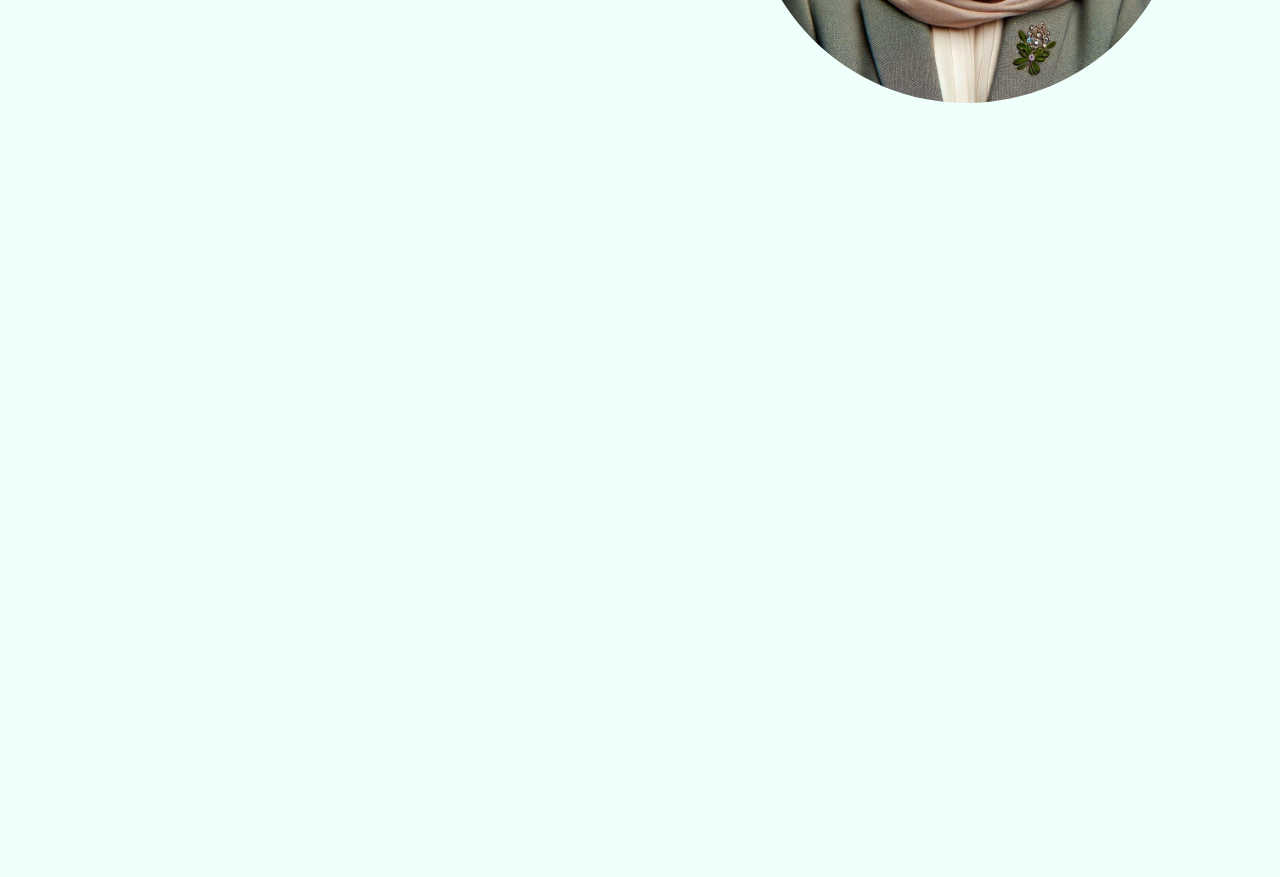
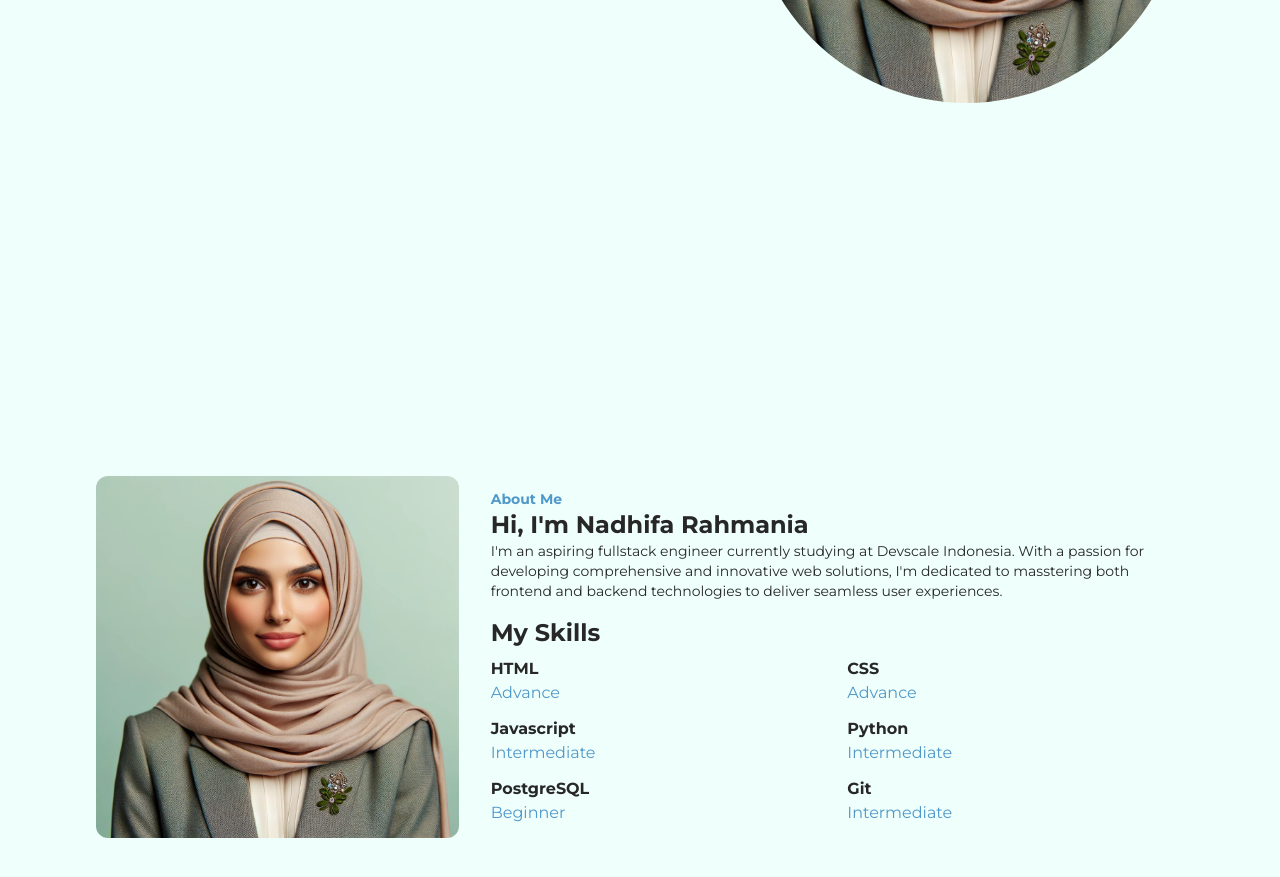
Before and after one commit to ndhfar/personal-website, a website: page src/index.html in a window 1280 px wide. Shown: the part 543-1420 px from the top of the page. Before the commit the page ends 800 px from the top, so only its background shows below. Drawn offline with nearby package versions, Linux system fonts and the light colour scheme.

Commit message:
Adding about me section and styling it

```diff
--- a/src/index.html
+++ b/src/index.html
@@ -102,6 +102,62 @@
           </button>
         </div>
       </section>
+      <section
+        id="aboutme"
+        class="min-h-screen py-14 flex flex-col items-center gap-3 md:flex-row md:px-24"
+      >
+        <img src="../images/hero.jpg" class="w-2/3 rounded-xl md:w-1/3" />
+        <div class="flex flex-col items-center px-5 text-customBlack">
+          <div class="text-center md:text-left">
+            <h1
+              class="font-extrabold text-4x text-customBlue md:text-sm md:font-bold"
+            >
+              About Me
+            </h1>
+            <h3 class="font-bold text-xl md:text-2xl">
+              Hi, I'm Nadhifa Rahmania
+            </h3>
+            <p class="text-sm mt-2 mb-4 md:mt-0">
+              I'm an aspiring fullstack engineer currently studying at Devscale
+              Indonesia. With a passion for developing comprehensive and
+              innovative web solutions, I'm dedicated to masstering both
+              frontend and backend technologies to deliver seamless user
+              experiences.
+            </p>
+          </div>
+          <div
+            class="w-full mx-5 border px-4 py-2 rounded-lg md:p-0 md:border-none"
+          >
+            <h3 class="font-bold text-xl mb-2 md:text-2xl">My Skills</h3>
+            <ul class="grid grid-cols-2 gap-y-3 gap-x-20 md:gap-x-10">
+              <li class="">
+                <h4 class="font-bold">HTML</h4>
+                <p class="text-customBlue">Advance</p>
+              </li>
+              <li>
+                <h4 class="font-bold">CSS</h4>
+                <p class="text-customBlue">Advance</p>
+              </li>
+              <li>
+                <h4 class="font-bold">Javascript</h4>
+                <p class="text-customBlue">Intermediate</p>
+              </li>
+              <li>
+                <h4 class="font-bold">Python</h4>
+                <p class="text-customBlue">Intermediate</p>
+              </li>
+              <li>
+                <h4 class="font-bold">PostgreSQL</h4>
+                <p class="text-customBlue">Beginner</p>
+              </li>
+              <li>
+                <h4 class="font-bold">Git</h4>
+                <p class="text-customBlue">Intermediate</p>
+              </li>
+            </ul>
+          </div>
+        </div>
+      </section>
     </main>
 
     <script src="../dist/main.js"></script>
```
Also changed, not shown: dist/output.css.
